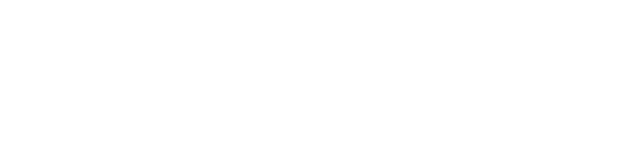
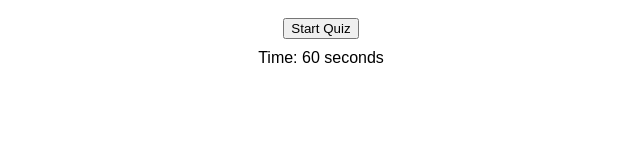
Before and after one commit to Armand57araujo/McQuizzy, a plain HTML site: page index.html in a window 1280 px wide. Shown: the whole page, without its empty margins (319-959 px from the left). Drawn offline with Linux system fonts and the light colour scheme.

Commit message:
Added start button and timer. Also added some basic styling

```diff
--- a/index.html
+++ b/index.html
@@ -9,6 +9,8 @@
 
 </head>
 <body>
+    <button id="startButton">Start Quiz</button>
+    <div id="timer">Time: <span id="timeLeft">60</span> seconds</div>
     <script src="script.js"></script>
 </body>
 </html>
--- a/styles.css
+++ b/styles.css
@@ -0,0 +1,13 @@
+body {
+    font-family: Arial, sans-serif;
+    text-align: center;
+}
+
+button {
+    margin: 10px;
+}
+
+input {
+    margin: 10px;
+    padding: 5px;
+}
```
